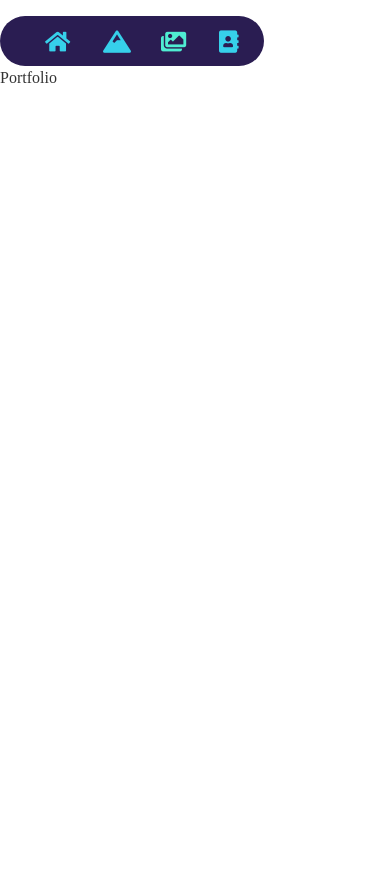
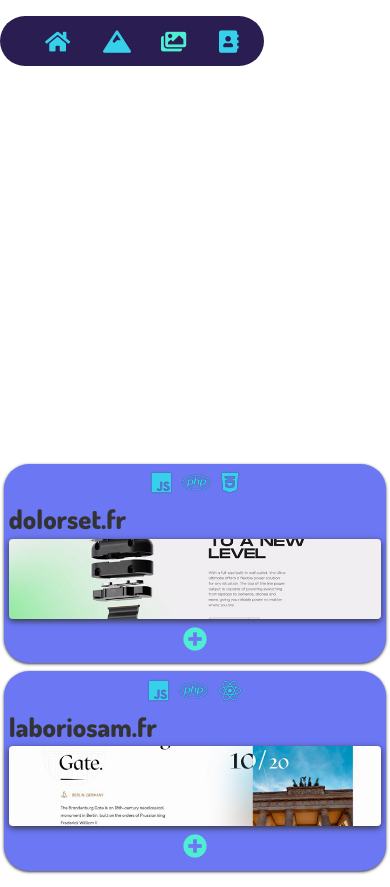
Before and after one commit to Nayte91/resume, a React (Create React App) app: page /portfolio in a window 390 px wide. Before the commit the page ends 844 px from the top, so only its background shows below. Built offline with nearby package versions, Linux system fonts and the light colour scheme; a web font is replaced by a local one.

Commit message:
Portfolio page & style OK

```diff
--- a/package.json
+++ b/package.json
@@ -11,6 +11,7 @@
     "@types/react": "^17.0.0",
     "@types/react-dom": "^17.0.0",
     "react": "^17.0.2",
+    "react-copy-to-clipboard": "^5.0.3",
     "react-dom": "^17.0.2",
     "react-router-dom": "^5.2.0",
     "react-scripts": "4.0.3",
--- /dev/null
+++ b/src/components/Portfolio/ProjectCard.tsx
@@ -0,0 +1,52 @@
+import React, {Component} from 'react';
+import {Project} from "../../types/Project";
+
+interface Props {
+    project: Project;
+}
+
+class ProjectCard extends Component<Props> {
+    state = {
+        showInfo: false
+    }
+
+    handleInfo = () => this.setState({showInfo: !this.state.showInfo})
+
+    render() {
+        let {name, languagesIcons, source, info, picture} = this.props.project;
+        return (
+            <div className="project">
+                <div className="project-icons">
+                    {languagesIcons.map(icon => <i className={icon} key={icon}/>)}
+                </div>
+                <h3>{name}</h3>
+                <img src={picture} alt={name} onClick={this.handleInfo}/>
+                <span className="project-info" onClick={this.handleInfo}>
+                <i className="fas fa-plus-circle" />
+                </span>
+
+                {
+                    this.state.showInfo && (
+                        <div className="showInfo">
+                            <div className="info-content">
+                                <div className="head">
+                                    <h2>{name}</h2>
+                                    <div>
+                                        <a href={source} rel="noopener noreferrer" className="button" target="_blank">Code source</a>
+                                    </div>
+                                </div>
+
+                                <p className="text">{info}</p>
+                                <div className="button return" onClick={this.handleInfo}>
+                                    Retourner sur la page
+                                </div>
+                            </div>
+                        </div>
+                    )
+                }
+            </div>
+        );
+    }
+}
+
+export default ProjectCard;
--- /dev/null
+++ b/src/components/Portfolio/ProjectList.tsx
@@ -0,0 +1,67 @@
+import React, {Component, ChangeEvent} from 'react';
+import {portfolioData} from "../../data/portfolioData";
+import ProjectCard from "./ProjectCard";
+
+class ProjectList extends Component {
+    state = {
+        projects: portfolioData,
+        radios: [
+            {id: 1, value: "PHP"},
+            {id: 2, value: "Symfony"},
+            {id: 3, value: "Javascript"},
+            {id: 4, value: "React"}
+        ],
+        selectedRadio: "PHP"
+    };
+
+    handleRadio = (event: ChangeEvent<HTMLInputElement>): void => {
+        let radio = event.target.value;
+        this.setState({selectedRadio: radio});
+        console.log()
+    };
+
+    render() {
+        let {projects, radios, selectedRadio} = this.state;
+
+        return (
+            <div id="portfolio-content">
+                <ul id="radio-display">
+                    {
+                        radios.map( radio => {
+                            return (
+                                <li key={radio.id}>
+                                    <input
+                                        type="radio"
+                                        name="radio"
+                                        checked={radio.value === selectedRadio}
+                                        value={radio.value}
+                                        id={radio.value}
+                                        onChange={this.handleRadio}
+                                    />
+                                    <label htmlFor={radio.value}>{radio.value}</label>
+                                </li>
+                            );
+                        })
+                    }
+                </ul>
+
+                <div id="projects">
+                    {
+                        projects
+                            .filter(project => project.languages.includes(selectedRadio))
+                            .map(project => {
+                            return (
+                                <ProjectCard
+                                    key={project.id}
+                                    project={project}
+                                />
+                            );
+                        })
+                    }
+                </div>
+            </div>
+        );
+    }
+}
+
+export default ProjectList;
--- a/src/pages/Home.tsx
+++ b/src/pages/Home.tsx
@@ -8,7 +8,7 @@ const Home = () => {
             <div id="home-content">
                 <div className="content">
                     <h1>Julien Robic</h1>
-                    <h2>Développeur web</h2>
+                    <h2>Développeur web, spécialiste Symfony</h2>
                     <div id="pdf">
                         <a href="./media/CV.pdf">Téléchargez mon CV</a>
                     </div>
--- a/src/pages/Portfolio.tsx
+++ b/src/pages/Portfolio.tsx
@@ -1,11 +1,12 @@
 import React from 'react';
 import Navigation from "../components/Navigation";
+import ProjectList from "../components/Portfolio/ProjectList";
 
 const Portfolio = () => {
     return (
         <div id="portfolio">
             <Navigation />
-            <p>Portfolio</p>
+            <ProjectList />
         </div>
     );
 };
--- a/src/styles/pages/_portfolio.scss
+++ b/src/styles/pages/_portfolio.scss
@@ -0,0 +1,257 @@
+#portfolio {
+  #portfolio-content {
+    width: 100%;
+    display: grid;
+    min-height: $minHeight;
+    grid-template-columns: 1fr;
+    grid-template-rows: 50px 1fr;
+    grid-template-areas:
+      "1"
+      "2";
+
+
+    #radio-display {
+      grid-area: 1;
+      border-radius: $borderRadius;
+      display: flex;
+      width: 100%;
+      padding: 1rem 2rem;
+      margin: 0 auto;
+      background: $color-1;
+      user-select: none;
+      box-shadow: $shadow;
+
+      li {
+        color: $color-3;
+        font-size: 1.1rem;
+        text-transform: uppercase;
+        padding: 0 1rem;
+        flex: 1;
+        z-index: 2;
+        @include verticalCenter;
+
+        input[type="radio"] {
+          visibility: hidden;
+          position: relative;
+
+          &:before {
+            content: '';
+            visibility: visible;
+            position: absolute;
+            top: -4px;
+            left: -12px;
+            height: .9rem;
+            width: .9rem;
+            border-radius: 50%;
+            border: 2px solid $color-4;
+            cursor: pointer;
+            transition: 0.3s;
+          }
+
+          &:after {
+            content: '';
+            visibility: visible;
+            position: absolute;
+            top: -4px;
+            left: -12px;
+            height: .9rem;
+            width: .9rem;
+            border-radius: 50%;
+            cursor: pointer;
+            transition: 0.3s;
+            background: $color-4;
+            transform: scale(0);
+            transform-origin: center;
+          }
+        }
+
+        input:checked:after {
+          transform: scale(1.17) translate(-25%, -25%);
+          top: 2px;
+          left: -6px;
+        }
+
+        input:checked + label {
+          color: $color-4;
+        }
+
+        label {
+          cursor: pointer;
+        }
+      }
+    }
+
+    #projects {
+      grid-area: 2;
+      display: flex;
+      flex-wrap: wrap;
+      justify-content: space-around;
+
+      .project {
+        background: $color-2;
+        border-radius: $borderRadius;
+        margin: 0.5rem 0 0 0;
+        text-align: center;
+        width: 32%;
+        max-height: 50%;
+        padding: .3rem;
+        box-shadow: $shadow;
+        display: grid;
+        grid-template-rows: 15% 15% 55% 15%;
+        grid-template-areas:
+        "1"
+        "2"
+        "3"
+        "4";
+      }
+
+      .project-icons {
+        grid-area: 1;
+        display: flex;
+        justify-content: center;
+        @include verticalCenter;
+
+        i {
+          font-size: 1.4rem;
+          padding: 0 .35rem;
+          color: $color-5;
+          text-shadow: 0 0px 1px $color-1;
+        }
+      }
+
+      h3 {
+        grid-area: 2;
+        font-family: $font-2;
+        font-size: 1.65rem;
+        @include verticalCenter;
+        justify-content: left;
+
+      }
+
+      img {
+        grid-area: 3;
+        object-fit: cover;
+        margin: 0 auto;
+        width: 100%;
+        height: 55%;
+        box-shadow: 0 2px 6px #333;
+        border-radius: 4px;
+        cursor: pointer;
+        @include verticalCenter;
+      }
+
+      .project-info {
+        grid-area: 4;
+        color: $color-4;
+        cursor: pointer;
+        font-size: 1.5rem;
+        @include verticalCenter;
+        transition: .2s;
+
+        &:hover {
+          transform: scale(1.1);
+        }
+      }
+
+      .showInfo {
+        position: absolute;
+        top: 0;
+        left: 0;
+        bottom: 0;
+        right: 0;
+        background: rgba(0, 0, 0, 0.507);
+        animation: popup .3s ease forwards;
+        transform-origin: center;
+
+        .info-content {
+          position: relative;
+          top: 25%;
+          width: 600px;
+          margin: 0 auto;
+          color: $color-5;
+          background: $color-1;
+          border-radius: $borderRadius;
+          padding: 2rem;
+          box-shadow: 0 10px 10px #333;
+          animation: popup .6s ease forwards;
+          transform: scale(0);
+          transform-origin: center;
+
+          @keyframes popup {
+            to {
+              transform: scale(1);
+            }
+          }
+        }
+
+        .head {
+          display: flex;
+          justify-content: space-around;
+          margin: 1rem 0;
+        }
+
+        h2 {
+          text-align: left;
+          margin-bottom: 1rem;
+        }
+
+        .button {
+          cursor: pointer;
+          color: $color-1;
+          background: $color-5;
+          border-radius: $borderRadius;
+          padding: 1rem;
+          transition: .2s;
+
+          &:hover {
+            background: $color-4;
+          }
+        }
+
+        .text {
+          text-align: justify;
+          padding-bottom: 1rem;
+        }
+
+        .return {
+          margin: 1rem auto;
+          width: 200px;
+        }
+      }
+    }
+  }
+}
+
+@media (max-width: 650px) and (min-width: 521px) {
+  #portfolio-content {
+    .project {
+      width: 49% !important;
+
+      i {
+        font-size: 1rem;
+      }
+    }
+
+    .info-content {
+      width: 100% !important;
+    }
+  }
+}
+
+@media (max-width: 520px) {
+  #radio-display {
+    display: none !important;
+  }
+  #portfolio-content {
+    grid-template-rows: 1fr !important;
+
+    .project {
+      grid-template-rows: 30px 40px 80px 40px !important;
+      width: 98% !important;
+
+      img {
+        height: 100% !important;
+      }
+    }
+  }
+}
--- /dev/null
+++ b/src/types/Project.ts
@@ -0,0 +1,9 @@
+export type Project = {
+    id: number;
+    name: string;
+    languages: Array<string>;
+    languagesIcons: Array<string>;
+    source: string;
+    info: string;
+    picture: string;
+}
```
Also changed, not shown: src/data/portfolioData.ts (renamed from src/data/portfolioData.js, +6 -6 lines), public/media/JR2.jpg (added), 1 other file (tests, documents, lock files or other folders).
